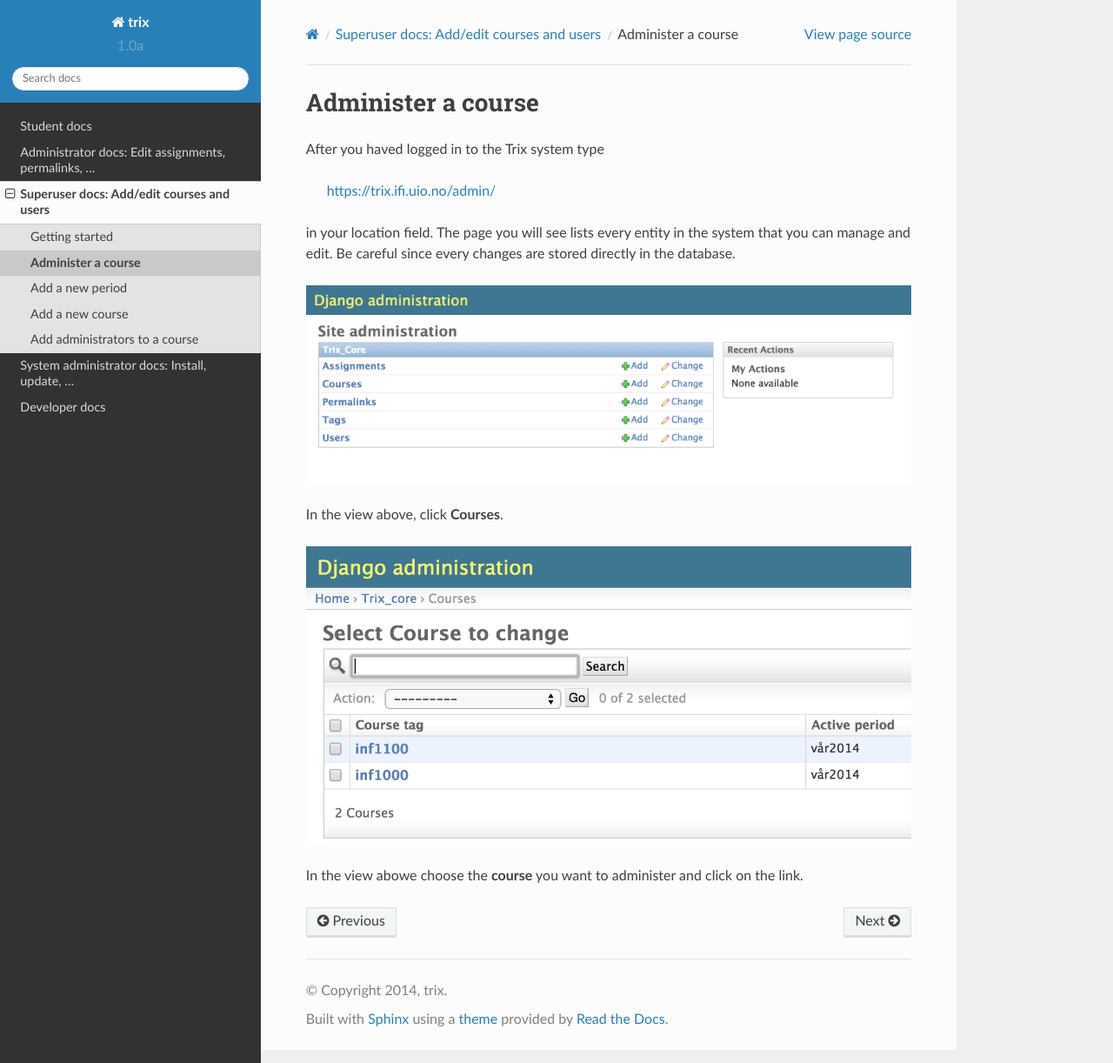
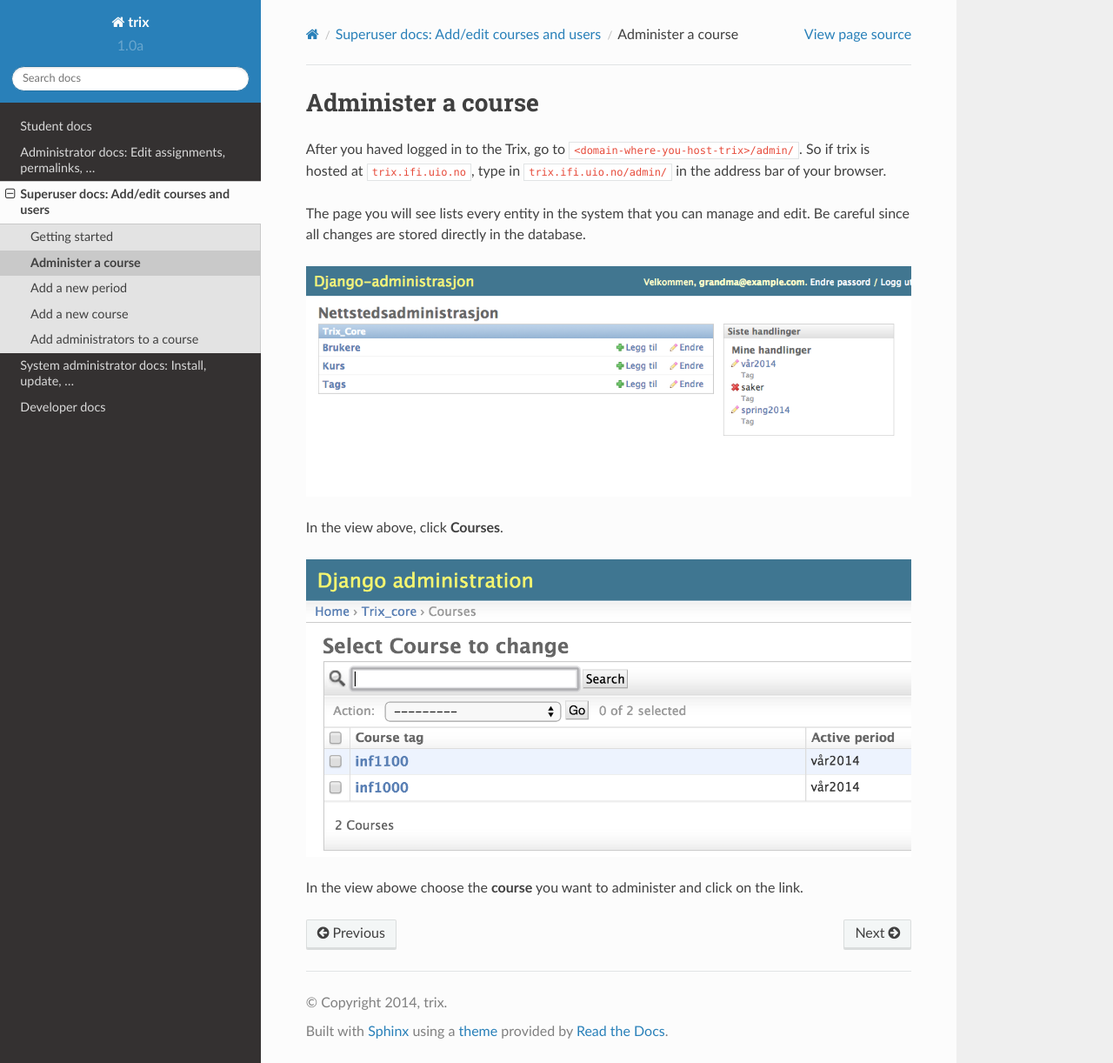
Before and after one commit to devilry/trix2, a Sphinx documentation site: the page built from docs/superuser/administer_course.rst, in a window 1280 px wide and 1222 px high. Shown: the whole window at 87% size. Built offline with Sphinx 7.4.7 and the Read the Docs theme 2.0.0, drawn with Linux system fonts in a browser that asks for light colours; pages that are not in the unit, such as notebooks, are missing from menus.

Commit message:
docs: Tuned the administer course guide.

```diff
--- a/docs/superuser/administer_course.rst
+++ b/docs/superuser/administer_course.rst
@@ -4,12 +4,12 @@
 Administer a course
 ###################
 
-After you haved logged in to the Trix system type
+After you haved logged in to the Trix, go to ``<domain-where-you-host-trix>/admin/``. So if trix is hosted at
+``trix.ifi.uio.no``, type in ``trix.ifi.uio.no/admin/`` in the address bar of your browser.
 
-    https://trix.ifi.uio.no/admin/
-
-in your location field. The page you will see lists every entity in the system
-that you can manage and edit. Be careful since every changes are stored directly in the database.
+The page you will see lists every entity in the system
+that you can manage and edit. Be careful since all changes
+are stored directly in the database.
 
 .. image:: ../images/djangoadmin_frontpage.png
 
```
Also changed, not shown: docs/images/djangoadmin_frontpage.png.
